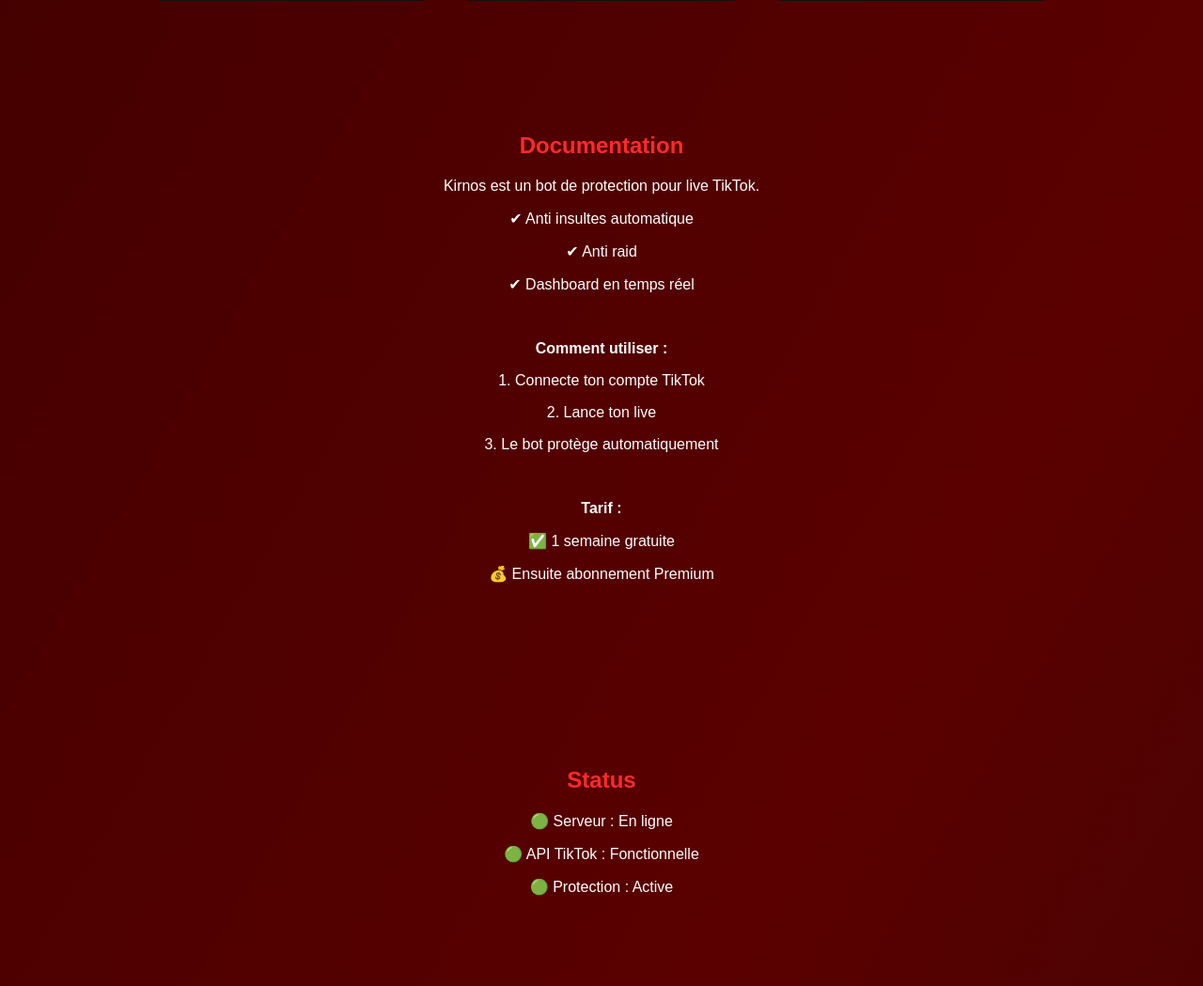
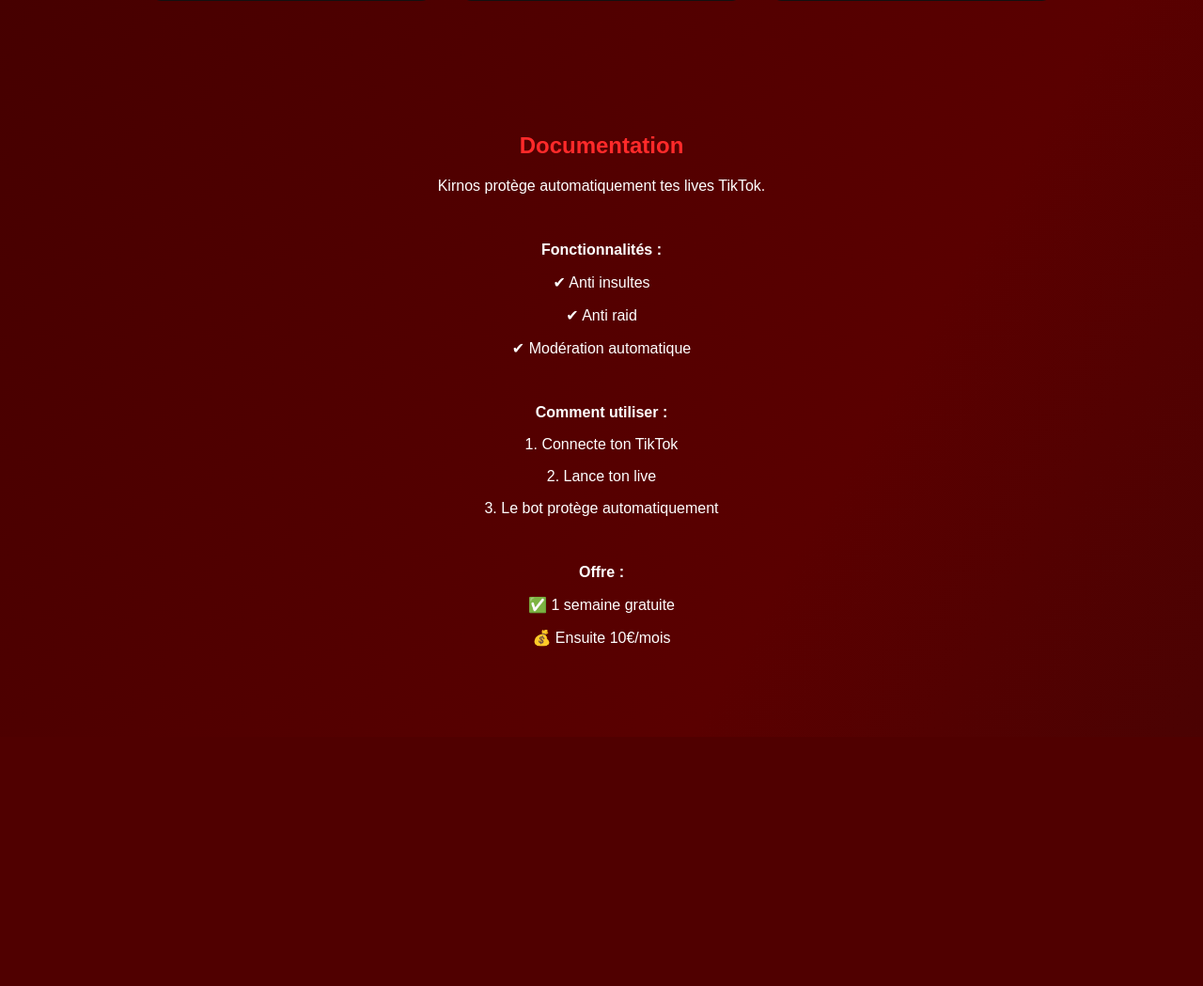
Before and after one commit to bulandloic36/Kirnos, a FastAPI app: page / in a window 1280 px wide. Shown: the part 712-1761 px from the top of the page at 94% size. After the commit the page ends 1400 px from the top, so only its background shows below. Run offline with FastAPI, Linux system fonts and the light colour scheme.

Commit message:
update site

```diff
--- a/templates/index.html
+++ b/templates/index.html
@@ -152,15 +166,13 @@ display:none;
 <!-- MENU -->
 
 <div class="topbar">
-
 <div class="logo">KIRNOS</div>
 
 <div class="menu">
 <a href="#docs">Documentation</a>
-<a href="#status">Status</a>
+<a onclick="openStatus()">Status</a>
 <a onclick="openSupport()">Support</a>
 </div>
-
 </div>
 
 <!-- HERO -->
@@ -208,68 +217,58 @@ display:none;
 <div class="section" id="docs">
 <h2>Documentation</h2>
 
-<p>Kirnos est un bot de protection pour live TikTok.</p>
+<p>Kirnos protège automatiquement tes lives TikTok.</p>
 
-<p>✔ Anti insultes automatique</p>
+<br>
+
+<p><b>Fonctionnalités :</b></p>
+<p>✔ Anti insultes</p>
 <p>✔ Anti raid</p>
-<p>✔ Dashboard en temps réel</p>
+<p>✔ Modération automatique</p>
 
 <br>
 
 <p><b>Comment utiliser :</b></p>
-<p>1. Connecte ton compte TikTok</p>
+<p>1. Connecte ton TikTok</p>
 <p>2. Lance ton live</p>
 <p>3. Le bot protège automatiquement</p>
 
 <br>
 
-<p><b>Tarif :</b></p>
+<p><b>Offre :</b></p>
 <p>✅ 1 semaine gratuite</p>
-<p>💰 Ensuite abonnement Premium</p>
+<p>💰 Ensuite 10€/mois</p>
 
 </div>
 
-<!-- STATUS -->
+<!-- STATUS POPUP -->
 
-<div class="section" id="status">
-<h2>Status</h2>
+<div id="statusModal" class="modal">
+<div class="modal-box">
 
-<p id="serverStatus">🟢 Serveur : En ligne</p>
+<h2 style="color:#ff2a2a;">Status</h2>
+
+<p>🟢 Serveur : En ligne</p>
 <p>🟢 API TikTok : Fonctionnelle</p>
 <p>🟢 Protection : Active</p>
 
+<br>
+<button onclick="closeStatus()">Fermer</button>
+
+</div>
 </div>
 
 <!-- SUPPORT POPUP -->
 
-<div id="supportModal" style="
-display:none;
-position:fixed;
-top:0;
-left:0;
-width:100%;
-height:100%;
-background:rgba(0,0,0,0.8);
-justify-content:center;
-align-items:center;
-z-index:999;
-">
-
-<div style="
-background:#111;
-padding:30px;
-border-radius:15px;
-text-align:center;
-box-shadow:0 0 40px red;
-width:300px;
-">
+<div id="supportModal" class="modal">
+<div class="modal-box">
 
 <h2 style="color:#ff2a2a;">Support</h2>
 
-<p><a href="https://discord.gg/72372NQEu" target="_blank">💬 Discord</a></p>
-<p><a href="https://twitter.com/KIRNOS350102" target="_blank">🐦 Twitter/X</a></p>
-<p><a href="https://tiktok.com/@kirnos24" target="_blank">🎵 TikTok</a></p>
-<p><a href="https://wa.me/33743260248" target="_blank">📱 WhatsApp</a></p>
+<a href="https://discord.gg/72372NQEu" target="_blank">💬 Discord</a>
+<a href="https://tiktok.com/@kirnos24" target="_blank">🎵 TikTok</a>
+<a href="https://wa.me/33743260248" target="_blank">📱 WhatsApp</a>
+<a href="https://twitter.com/KIRNOS350102" target="_blank">🐦 Twitter/X</a>
 
 <br>
 <button onclick="closeSupport()">Fermer</button>
@@ -277,7 +276,17 @@ width:300px;
 </div>
 </div>
 
+<!-- SCRIPT -->
+
 <script>
+
+function openStatus(){
+document.getElementById("statusModal").style.display = "flex";
+}
+
+function closeStatus(){
+document.getElementById("statusModal").style.display = "none";
+}
 
 function openSupport(){
 document.getElementById("supportModal").style.display = "flex";
```
Also changed, not shown: other parts of templates/index.html (+30 -19 lines).
